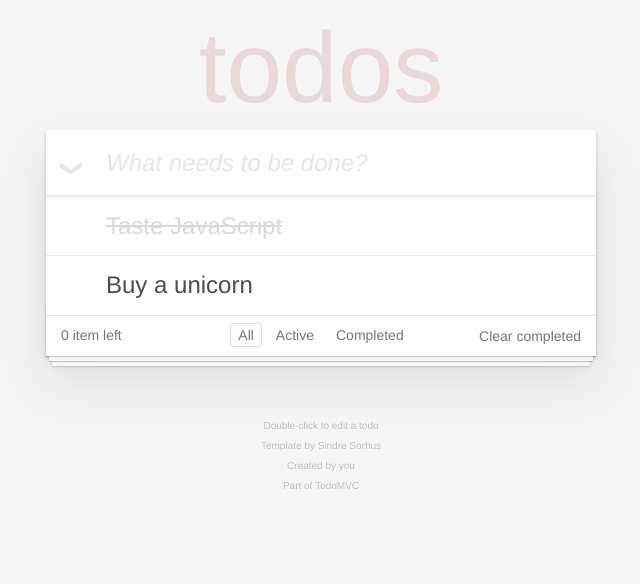
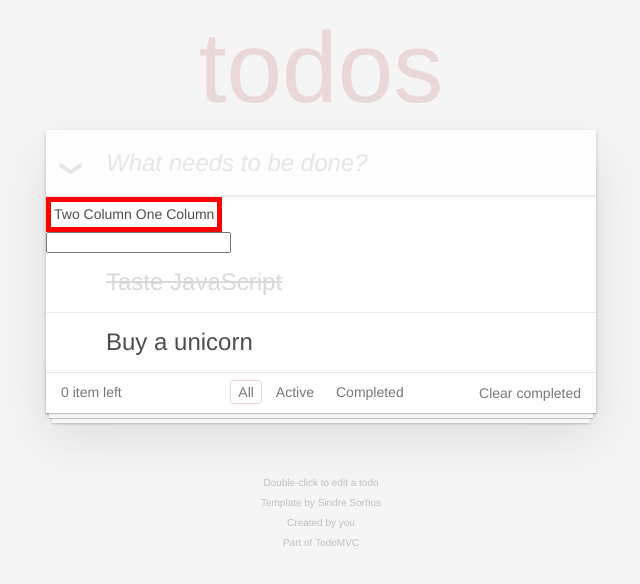
Before and after one commit to Ed-Lee/ng5-todos, an Angular app: page / in a window 1280 px wide. Shown: the top 584 px of the page, without its empty margins (319-959 px from the left). Built offline with nearby package versions, Linux system fonts and the light colour scheme.

Commit message:
練習property binding: [property]="componentProperty"，主要是DOM的property, 不是html attribute, colspan跟data-myhint都是html attributes, 所以要用[attr.attributeName]="componentProperty"

```diff
--- a/src/app/app.component.html
+++ b/src/app/app.component.html
@@ -1,11 +1,13 @@
 <section class="todoapp">
   <header class="header">
     <app-title></app-title>
-    <input class="new-todo" placeholder="What needs to be done?" autofocus>
+    <input class="new-todo" [placeholder]="inputHint" autofocus>
   </header>
 
   <!-- This section should be hidden by default and shown when there are todos -->
   <section class="main">
+    <table style="border: 5px solid red;"> <tr> <td [attr.colspan]="colspan">Two Column</td> <td>One Column</td> </tr> </table>
+    <input [attr.data-myhint]="inputHint">
     <input class="toggle-all" type="checkbox">
     <label for="toggle-all">Mark all as complete</label>
     <ul class="todo-list">
--- a/src/app/app.component.ts
+++ b/src/app/app.component.ts
@@ -6,5 +6,7 @@ import { Component } from '@angular/core';
   styleUrls: ['./app.component.scss']
 })
 export class AppComponent {
-  title = 'app';
+
+  inputHint = 'What needs to be done?';
+  colspan: number = 2;
 }
```
